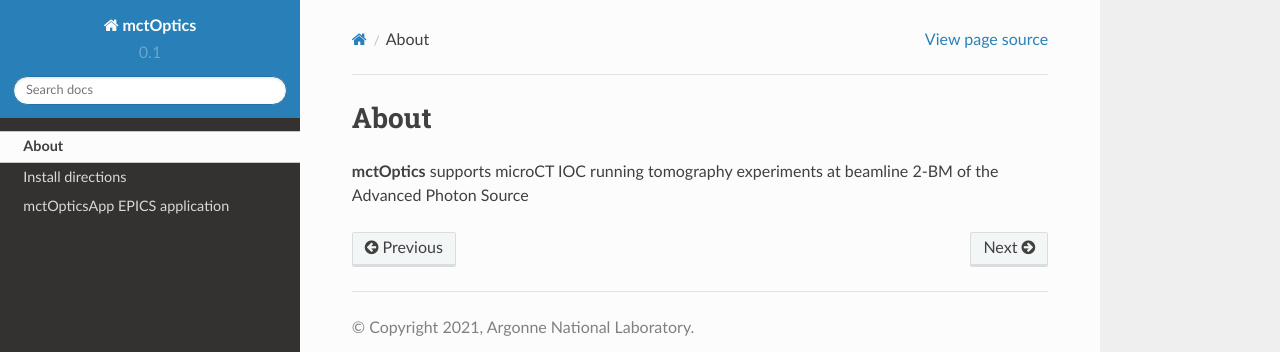
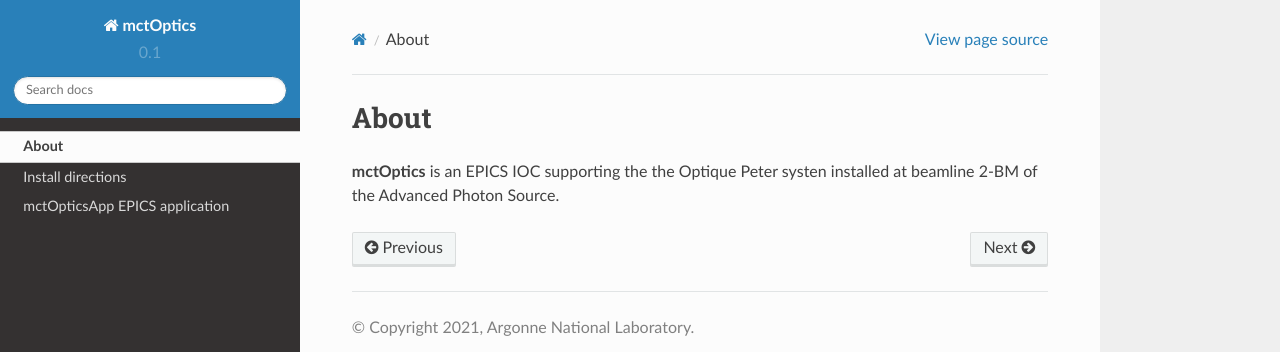
Before and after one commit to xray-imaging/mctoptics, a Sphinx documentation site: the page built from docs/source/about.rst, in a window 1280 px wide. Shown: the top 352 px of the page. Built offline with Sphinx 7.4.7 and the Read the Docs theme 2.0.0, drawn with Linux system fonts in a browser that asks for light colours.

Commit message:
Update about.rst

```diff
--- a/docs/source/about.rst
+++ b/docs/source/about.rst
@@ -8,4 +8,4 @@
 .. _ImageJ: https://imagej.nih.gov/ij/
 .. _DXfile: https://dxfile.readthedocs.io/en/latest/source/xraytomo.html
 
-**mctOptics** supports microCT IOC running tomography experiments at beamline 2-BM of the Advanced Photon Source
+**mctOptics** is an EPICS IOC supporting the the Optique Peter systen installed at beamline 2-BM of the Advanced Photon Source.
```
